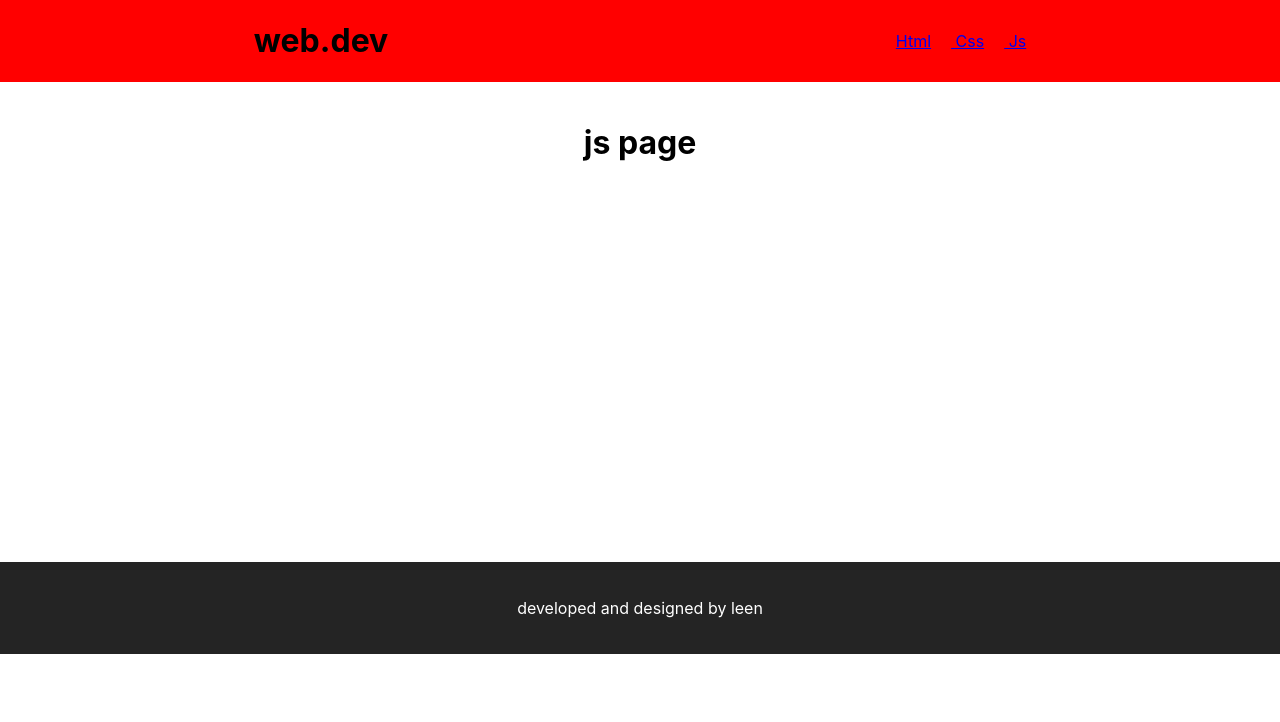
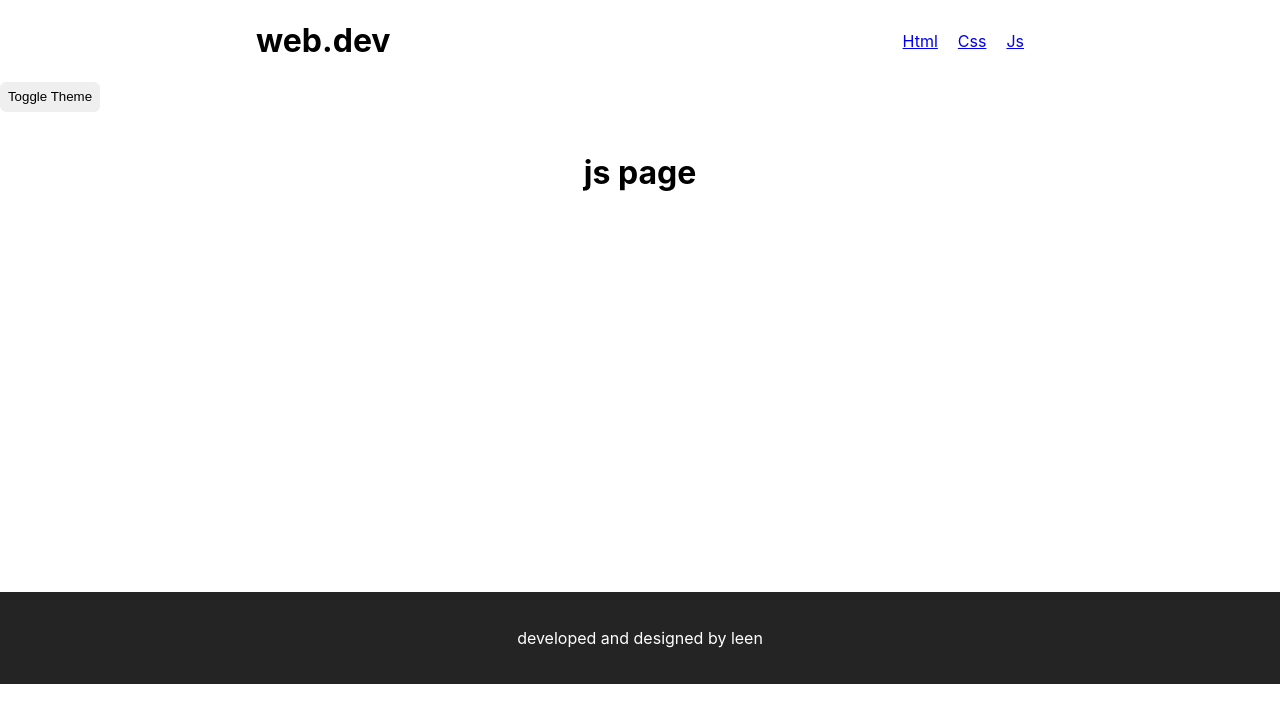
Before and after one commit to Leen-odeh12/react-tasks-level-2, a React (Create React App) app: page /js in a window 1280 px wide. Shown: the top 722 px of the page. Built offline with nearby package versions, Linux system fonts and the light colour scheme.

Commit message:
darkTheme use context hook.

```diff
--- a/src/Component/Header.jsx
+++ b/src/Component/Header.jsx
@@ -1,18 +1,26 @@
-import React from 'react'
-import { NavLink } from 'react-router-dom'
+import { NavLink } from "react-router-dom";
 
 const Header = () => {
+
   return (
-    <div style={{display:"flex", justifyContent:"space-around", alignItems:"center"
-    ,backgroundColor:"red"}}>
+    <div
+      style={{ display:"flex"
+      ,justifyContent:"space-around", alignItems:"center"}}
+    >
       <h1>web.dev</h1>
+
       <nav>
-        <NavLink to="/html" > Html</NavLink>
-        <NavLink to="/css" style={{paddingLeft:"20px",paddingRight:"20px"}}> Css</NavLink>
-        <NavLink to="/js"> Js</NavLink>
+        <NavLink to="/html">Html</NavLink>
+        <NavLink
+          to="/css"
+          style={{ paddingLeft: "20px", paddingRight: "20px" }}
+        >
+          Css
+        </NavLink>
+        <NavLink to="/js">Js</NavLink>
       </nav>
     </div>
-  )
-}
+  );
+};
 
-export default Header
+export default Header;
--- /dev/null
+++ b/src/Context/ThemeProvider.jsx
@@ -0,0 +1,28 @@
+import React, { createContext, useState,  Children } from "react";
+
+const themes = {
+  light: {
+    backgroundColor: "#ffffff",
+    textColor: "#000000",
+  },
+  dark: {
+    backgroundColor: "#333333",
+    textColor: "#ffffff",
+  },
+};
+
+export const ThemeContext = createContext();
+
+export const ThemeProvider = ({ children }) => {
+  const [theme, setTheme] = useState(themes.light);
+
+  const toggleTheme = () => {
+    setTheme(theme === themes.light ? themes.dark : themes.light);
+  };
+
+  return (
+    <ThemeContext.Provider value={{ theme, toggleTheme }}>
+      {Children.toArray(children)}
+    </ThemeContext.Provider>
+  );
+};
--- a/src/Layout/index.jsx
+++ b/src/Layout/index.jsx
@@ -2,15 +2,30 @@ import React from 'react'
 import { Outlet } from 'react-router-dom'
 import Footer from '../Component/Footer'
 import Header from '../Component/Header'
+import { ThemeContext } from "../Context/ThemeProvider";
+import { useContext } from "react";
 
 
 const Layout = () => {
+  const { theme, toggleTheme } = useContext(ThemeContext);
+
   return (
-    <>
+   <div style={{backgroundColor: theme.backgroundColor, color: theme.textColor}}>
     <Header/>
+    <button
+        style={{
+          width: "100px",
+          height: "30px",
+          borderRadius: "6px",
+          border: "none",
+        }}
+        onClick={toggleTheme}
+      >
+        Toggle Theme
+      </button>
     <Outlet />
     <Footer/>
-    </>
+   </div>
 
   )
 }
--- a/src/Pages/Home.jsx
+++ b/src/Pages/Home.jsx
@@ -1,9 +1,9 @@
-import React from 'react'
 
 const Home = () => {
   return (
     <div style={{height:"460px", textAlign:"center",paddingTop:"20px"}}>
       <h1>Home Page</h1>
+
     </div>
   )
 }
--- a/src/index.js
+++ b/src/index.js
@@ -2,10 +2,11 @@ import React from 'react';
 import ReactDOM from 'react-dom/client';
 import './index.css';
 import App from './App';
+import { ThemeProvider } from './Context/ThemeProvider';
 
 const root = ReactDOM.createRoot(document.getElementById('root'));
 root.render(
-  <React.StrictMode>
+<ThemeProvider>
     <App />
-  </React.StrictMode>
+ </ThemeProvider>
 );
```
